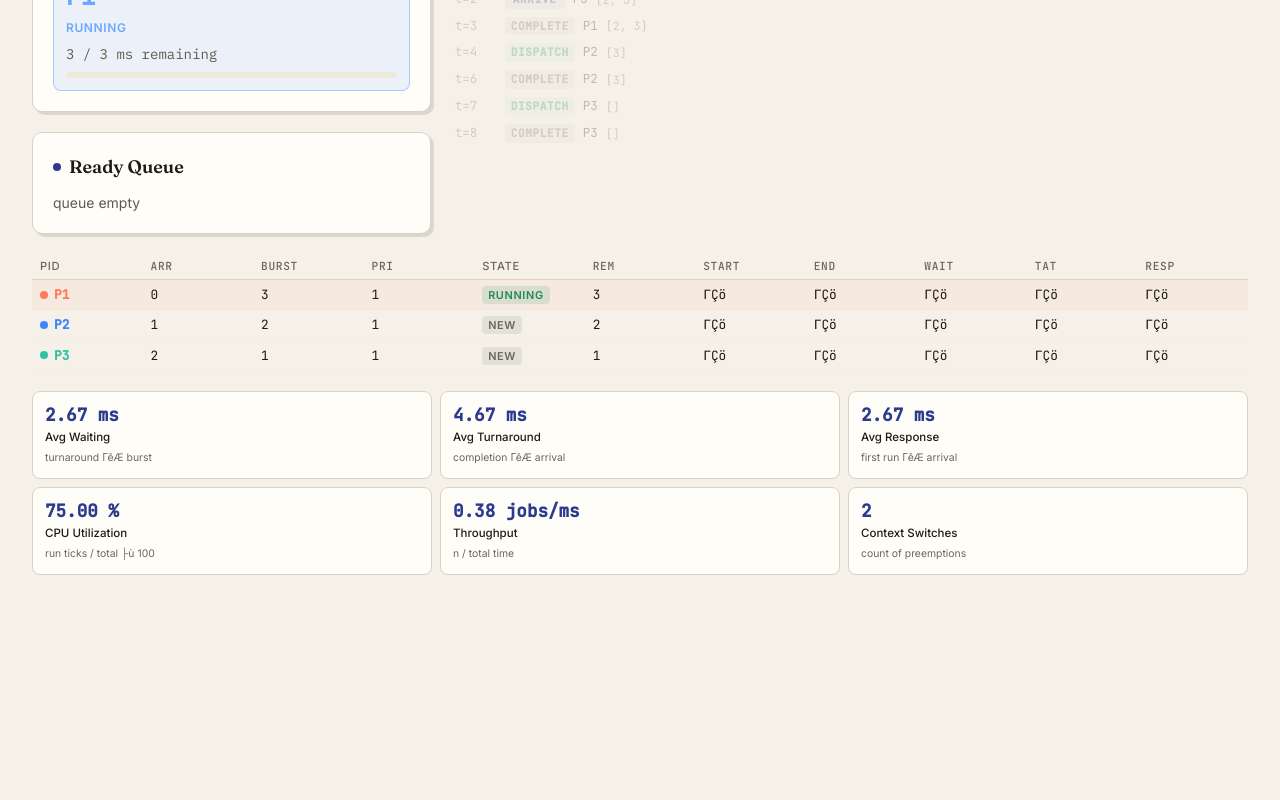
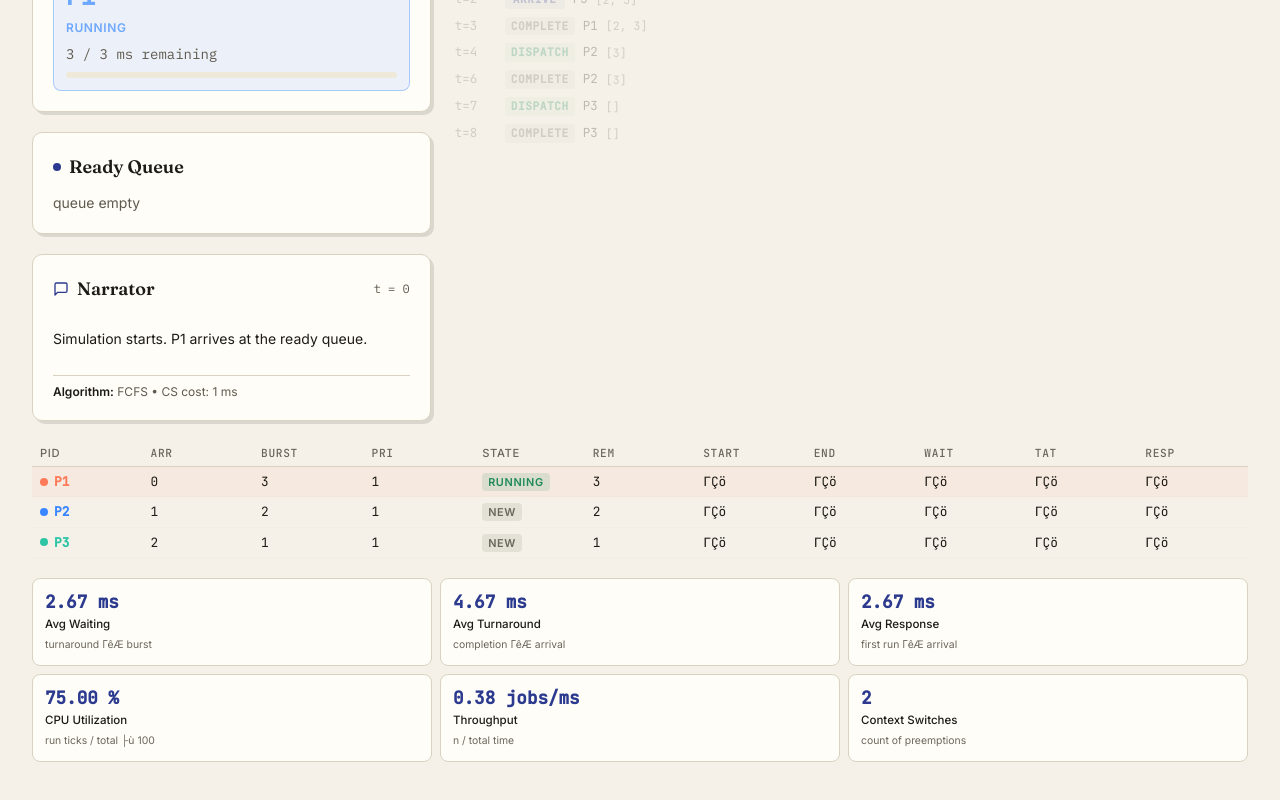
Before and after one commit to peepladivye-eng/Task-Scheduler-Visualizer-Lab, a React (Vite) app in the folder web/: page / in a window 1280 px wide. Shown: the part 1090-1890 px from the top of the page. Before the commit the page ends 1769 px from the top, so only its background shows below. Built offline with nearby package versions, Linux system fonts and the light colour scheme; a web font is replaced by a local one.

Commit message:
V11: Narrator component with step-by-step explanations

```diff
--- a/web/src/App.tsx
+++ b/web/src/App.tsx
@@ -8,6 +8,7 @@ import TaskEditor from './components/TaskEditor'
 import Workbench from './components/Workbench'
 import CpuCard from './components/CpuCard'
 import ReadyQueue from './components/ReadyQueue'
+import Narrator from './components/Narrator'
 import ProcessTable from './components/ProcessTable'
 import EventLog from './components/EventLog'
 import MetricsCards from './components/MetricsCards'
@@ -71,6 +72,7 @@ export default function App() {
                 <div className="space-y-5">
                   <CpuCard />
                   <ReadyQueue />
+                  <Narrator />
                 </div>
                 <EventLog trace={trace} t={t} />
               </div>
--- /dev/null
+++ b/web/src/components/Narrator.tsx
@@ -0,0 +1,187 @@
+import React from 'react'
+import { motion, AnimatePresence } from 'framer-motion'
+import { MessageSquare } from 'lucide-react'
+import { useStudio, useDerived } from '../store/useStudio'
+import { spring } from '../design/motion'
+import type { Trace, TraceEvent } from '../types/trace'
+
+const PID_COLORS = [
+  '#6ea8fe', '#3ddc97', '#ffb454', '#ff6b9d', '#b794f6',
+  '#4fd1c5', '#f6e05e', '#fc8181', '#90cdf4', '#a3e635',
+]
+
+function getPidColor(pid: number): string {
+  return PID_COLORS[(pid - 1) % 10]
+}
+
+function PidChip({ pid }: { pid: number }) {
+  const color = getPidColor(pid)
+  return (
+    <span
+      className="inline-flex items-center px-1.5 py-0.5 rounded font-mono font-bold text-xs mx-0.5"
+      style={{
+        backgroundColor: `${color}22`,
+        border: `1px solid ${color}88`,
+        color: color,
+      }}
+    >
+      P{pid}
+    </span>
+  )
+}
+
+function generateNarration(trace: Trace, t: number, prevT: number): string | null {
+  if (t === 0) {
+    const arrivals = trace.processes.filter((p) => p.arrival === 0)
+    if (arrivals.length > 0) {
+      return `Simulation starts. ${arrivals.map((p) => `P${p.pid}`).join(', ')} ${arrivals.length === 1 ? 'arrives' : 'arrive'} at the ready queue.`
+    }
+    return 'Simulation starts. No processes have arrived yet.'
+  }
+
+  // Find events that occurred at this exact tick
+  const eventsAtT = trace.events.filter((ev) => ev.t === t)
+
+  if (eventsAtT.length === 0) {
+    // No events, check what's happening
+    const seg = trace.timeline.find((s) => s.t_start <= t && t < s.t_end)
+    if (seg?.type === 'run' && seg.pid) {
+      const proc = trace.processes.find(p => p.pid === seg.pid)
+      const elapsed = Math.min(t - seg.t_start, seg.t_end - seg.t_start)
+      const remaining = (proc?.burst ?? 0) - elapsed
+      return `P${seg.pid} continues executing (${remaining} ms remaining).`
+    } else if (seg?.type === 'context_switch' && seg.pid) {
+      return `Context switch in progress, preparing to run P${seg.pid}...`
+    } else if (seg?.type === 'idle') {
+      return 'CPU is idle. No processes in the ready queue.'
+    }
+    return null
+  }
+
+  // Narrate events in order
+  const parts: string[] = []
+
+  for (const ev of eventsAtT) {
+    switch (ev.type) {
+      case 'arrive': {
+        parts.push(`P${ev.pid} arrives at the ready queue.`)
+        break
+      }
+      case 'dispatch': {
+        const proc = trace.processes.find((p) => p.pid === ev.pid)
+        const reason = getDispatchReason(trace, ev, proc)
+        parts.push(`P${ev.pid} is dispatched to the CPU. ${reason}`)
+        break
+      }
+      case 'preempt': {
+        parts.push(`P${ev.pid} is preempted and moved back to the ready queue.`)
+        break
+      }
+      case 'complete': {
+        const proc = trace.processes.find((p) => p.pid === ev.pid)
+        const turnaround = proc ? proc.turnaround : 0
+        parts.push(`P${ev.pid} completes execution (turnaround: ${turnaround} ms).`)
+        break
+      }
+    }
+  }
+
+  return parts.join(' ')
+}
+
+function getDispatchReason(trace: Trace, ev: TraceEvent, proc: any): string {
+  const algo = trace.algo
+
+  switch (algo) {
+    case 'fcfs':
+      return 'Selected by FCFS (first in queue).'
+    case 'sjf':
+      return `Selected by SJF (shortest burst: ${proc?.burst ?? '?'} ms).`
+    case 'srtf':
+      return 'Selected by SRTF (shortest remaining time).'
+    case 'priority':
+      return `Selected by Priority (priority ${proc?.priority ?? '?'}).`
+    case 'priority-p':
+      return `Selected by Preemptive Priority (priority ${proc?.priority ?? '?'}).`
+    case 'rr':
+      return `Selected by Round Robin (quantum: ${trace.quantum ?? 0} ms).`
+    default:
+      return 'Selected by the scheduler.'
+  }
+}
+
+export default function Narrator() {
+  const trace = useStudio((s) => s.trace)
+  const t = useStudio((s) => s.t)
+  const [prevT, setPrevT] = React.useState(0)
+  const [narration, setNarration] = React.useState<string | null>(null)
+
+  React.useEffect(() => {
+    if (!trace) {
+      setNarration(null)
+      return
+    }
+
+    const text = generateNarration(trace, t, prevT)
+    setNarration(text)
+    setPrevT(t)
+  }, [trace, t])
+
+  if (!trace) {
+    return (
+      <div className="sheet space-y-3">
+        <div className="flex items-center gap-2">
+          <MessageSquare className="w-4 h-4 text-accent" />
+          <h3 className="font-display font-semibold text-ink text-lg">Narrator</h3>
+        </div>
+        <div className="text-muted text-sm italic">
+          Run a simulation to see step-by-step explanations.
+        </div>
+      </div>
+    )
+  }
+
+  return (
+    <div className="sheet space-y-3">
+      <div className="flex items-center gap-2">
+        <MessageSquare className="w-4 h-4 text-accent" />
+        <h3 className="font-display font-semibold text-ink text-lg">Narrator</h3>
+        <div className="flex-1" />
+        <div className="font-mono text-xs text-muted tabular-nums">
+          t = {t}
+        </div>
+      </div>
+
+      <AnimatePresence mode="wait">
+        <motion.div
+          key={`narration-${t}`}
+          initial={{ opacity: 0, y: -4 }}
+          animate={{ opacity: 1, y: 0 }}
+          exit={{ opacity: 0, y: 4 }}
+          transition={spring.soft}
+          className="min-h-[3rem] flex items-center"
+        >
+          {narration ? (
+            <p className="text-sm text-ink leading-relaxed">
+              {narration}
+            </p>
+          ) : (
+            <p className="text-sm text-muted italic">
+              No events at this tick.
+            </p>
+          )}
+        </motion.div>
+      </AnimatePresence>
+
+      {/* Algorithm hint */}
+      <div className="pt-2 border-t border-line">
+        <div className="text-xs text-muted">
+          <span className="font-semibold text-ink">Algorithm:</span>{' '}
+          {trace.algo.toUpperCase()}
+          {trace.algo === 'rr' && ` (quantum ${trace.quantum})`}
+          {trace.context_switch_cost > 0 && ` • CS cost: ${trace.context_switch_cost} ms`}
+        </div>
+      </div>
+    </div>
+  )
+}
```
